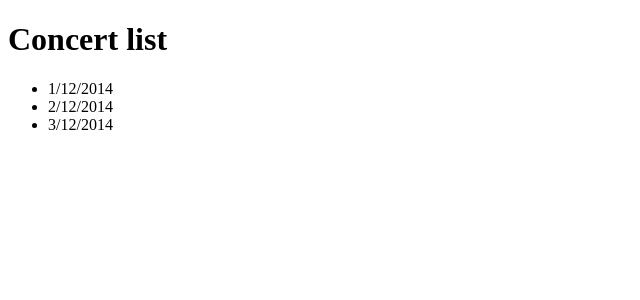
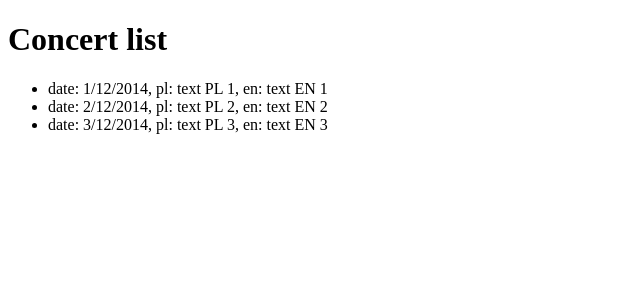
Before and after one commit to kubenstein/aleksandrakuls.com-admin, a React app: page / in a window 1280 px wide. Shown: the top 300 px of the page, without its empty margins (0-640 px from the left). Built offline with nearby package versions, Linux system fonts and the light colour scheme.

Commit message:
add ConcertListItem

```diff
--- /dev/null
+++ b/src/components/concert-list-item.jsx
@@ -0,0 +1,10 @@
+import React from 'react'
+
+export default class ConcertListItem extends React.Component {
+  render() {
+    const concert = this.props.concert;
+    return (
+      <li>date: {concert.date}, pl: {concert.textPL}, en: {concert.textEN}</li>
+    )
+  }
+}
--- a/src/components/concert-list.jsx
+++ b/src/components/concert-list.jsx
@@ -1,4 +1,5 @@
 import React from 'react'
+import ConcertListItem from './concert-list-item.jsx'
 
 var concerts = [
   {date: '1/12/2014', textPL: 'text PL 1', textEN: 'text EN 1'},
@@ -18,7 +19,8 @@ export default class ConcertList extends React.Component {
         <h1>Concert list</h1>
         <ul>
           {this.state.concerts.map( (concert) => {
-            return <li key={concert.date}>{concert.date}</li>;
+            return <ConcertListItem key={concert.date}
+                                    concert={concert} />
           })}
         </ul>
       </div>
```
